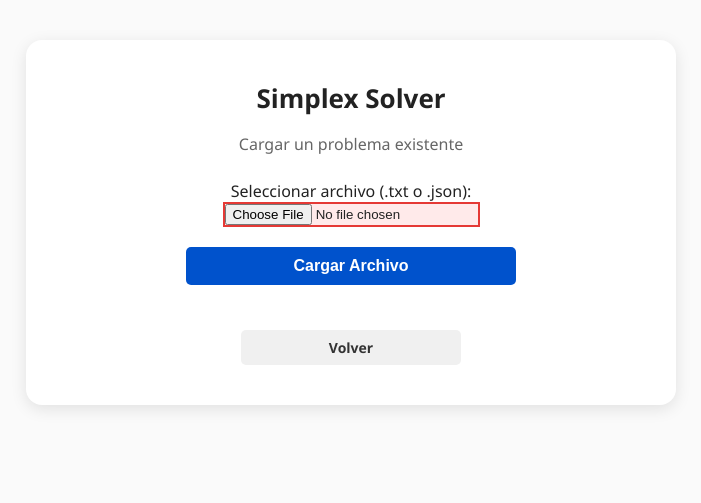
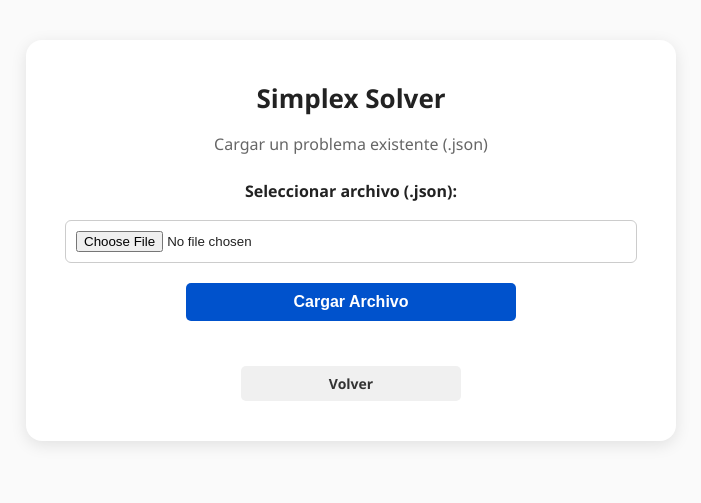
Before and after one commit to the-utn-team/simplex-solver, a Flask app: page /load in a window 1280 px wide. Shown: the top 503 px of the page, without its empty margins (289-990 px from the left). Run offline with Flask 3, Linux system fonts and the light colour scheme.

Commit message:
Correción de la funcionalidad de cargar problema desde archivo

```diff
--- a/app/controllers/ui_controller.py
+++ b/app/controllers/ui_controller.py
@@ -6,7 +6,6 @@ Define un conjunto de rutas relacionadas con la interfaz del usuario.
 from flask import Blueprint, render_template, request, redirect, url_for, flash, json, jsonify
 from app.controllers.solver_controller import SolverController
 from app.services import StorageService
-import os
 
 
 ui_bp = Blueprint('ui', __name__)
@@ -70,27 +69,89 @@ def new_problem():
     return render_template("new_problem.html")
 
 
-@ui_bp.route('/load')
+@ui_bp.route('/load', methods=['GET', 'POST'])
 def load_problem():
     """
-    Vista para cargar un problema desde un archivo (.txt o .json).
+    Permite subir un archivo .json (formato exportado por la app).
+    Al enviar el archivo, valida JSON, guarda el problema y muestra la vista previa.
     """
-    if request.method == "POST":
-        file = request.files.get("problem_file")
-
+    if request.method == 'POST':
+        file = request.files.get('problem_file')
         if not file:
             flash("Selecciona un archivo antes de continuar.", "error")
             return redirect(url_for("ui.load_problem"))
 
-        # Guardar archivo en carpeta 'uploads'
-        os.makedirs("uploads", exist_ok=True)
-        filepath = os.path.join("uploads", file.filename)
-        file.save(filepath)
+        # Intentar parsear el JSON del archivo subido
+        try:
+            content = json.load(file)
+        except Exception as e:
+            flash(f"Archivo JSON inválido: {e}", "error")
+            return redirect(url_for("ui.load_problem"))
 
-        flash(f"Archivo '{file.filename}' cargado correctamente.", "success")
-        return redirect(url_for("ui.index"))
+        # Esperamos exactamente el formato exportado por la app:
+        # { "problema_definicion": { ... } }
+        problem = content.get("problema_definicion")
+        if not problem:
+            flash("El archivo no contiene 'problema_definicion'. Asegurate de subir el JSON exportado por la aplicación.", "error")
+            return redirect(url_for("ui.load_problem"))
 
+        # Validar el contenido del JSON
+        ok, msg = validate_problem_structure(problem)
+        if not ok:
+            flash(msg, "error")
+            return redirect(url_for("ui.load_problem"))
+
+        storage.save_problem({"problema_definicion": problem})
+        return render_template("preview.html", problem_data=problem)
+
+    # GET => mostrar formulario de carga
     return render_template("load_problem.html")
+
+def validate_problem_structure(problem: dict) -> tuple[bool, str]:
+    """
+    Valida que el JSON subido cumpla con la estructura mínima esperada.
+
+    Devuelve:
+        (True, "") si es válido
+        (False, "mensaje de error") si algo no coincide
+    """
+    if not isinstance(problem, dict):
+        return False, "El problema debe ser un objeto JSON."
+
+    fo = problem.get("funcion_objetivo")
+    if not fo:
+        return False, "Falta 'funcion_objetivo'."
+
+    if fo.get("type") not in ("maximize", "minimize"):
+        return False, "El tipo debe ser 'maximize' o 'minimize'."
+
+    coef = fo.get("coefficients")
+    if not isinstance(coef, dict) or not coef:
+        return False, "Los coeficientes de la función objetivo deben ser un objeto no vacío."
+
+    if not all(isinstance(v, (int, float)) for v in coef.values()):
+        return False, "Todos los coeficientes de la función objetivo deben ser numéricos."
+
+    restricciones = problem.get("restricciones")
+    if not isinstance(restricciones, list) or not restricciones:
+        return False, "Debe existir una lista de restricciones."
+
+    for r in restricciones:
+        if r.get("operator") not in ("<=", ">=", "="):
+            return False, "Cada restricción debe tener operator '<=', '>=' o '='."
+
+        if not isinstance(r.get("rhs"), (int, float)):
+            return False, "Cada restricción debe tener un RHS numérico."
+
+        coefs_r = r.get("coefficients")
+        if not isinstance(coefs_r, dict) or not coefs_r:
+            return False, "Cada restricción debe tener coeficientes."
+
+        if not all(isinstance(v, (int, float)) for v in coefs_r.values()):
+            return False, "Los coeficientes de cada restricción deben ser numéricos."
+
+    return True, ""
+
 
 
 @ui_bp.route('/preview', methods=['POST'])
@@ -108,9 +169,7 @@ def preview_problem():
     "restricciones": json.loads(request.form.get("restricciones", "[]"))
     }
 
-
         # Guardar el problema en JSON para el solver
-        storage = StorageService()
         storage.save_problem({"problema_definicion": problem_data})
 
         return render_template("preview.html", problem_data=problem_data)
@@ -137,7 +196,6 @@ def solve_problem():
         solver.run()  # Internamente carga los JSON guardados
 
         # Cargar el reporte final generado
-        storage = StorageService()
         solution_report = storage.load_solution()
 
         if not solution_report:
--- a/static/style.css
+++ b/static/style.css
@@ -216,6 +216,23 @@ input:valid {
     font-size: 16px; /* opcional: tamaño más cómodo de leer */
 }
 
+input[type="file"] {
+    padding: 10px;
+    border-radius: 6px;
+    border: 1px solid #ccc;
+    background-color: #fff;
+    cursor: pointer;
+    width: 100%;
+    margin-top: 10px;
+}
+
+.form-load label {
+    font-weight: 600;
+    margin-bottom: 8px;
+    display: block;
+    text-align: center;
+}
+
 
 /* ---------------------------------------------- */
 /* --- INICIO: ESTILOS MODIFICADOS PARA GILP --- */
--- a/templates/load_problem.html
+++ b/templates/load_problem.html
@@ -5,11 +5,14 @@
     <title>Cargar Problema - Simplex Solver</title>
     <link rel="stylesheet" href="{{ url_for('static', filename='style.css') }}">
 </head>
+
 <body>
     <div class="container">
+
         <h1>Simplex Solver</h1>
-        <p class="subtitle">Cargar un problema existente</p>
+        <p class="subtitle">Cargar un problema existente (.json)</p>
 
+        {# Mensajes flash #}
         {% with messages = get_flashed_messages(with_categories=true) %}
             {% if messages %}
                 <ul class="messages">
@@ -21,8 +24,15 @@
         {% endwith %}
 
         <form method="POST" enctype="multipart/form-data" class="form-load">
-            <label for="problem_file">Seleccionar archivo (.txt o .json):</label>
-            <input type="file" id="problem_file" name="problem_file" accept=".txt,.json" required>
+
+            <label for="problem_file">Seleccionar archivo (.json):</label>
+            <input
+                type="file"
+                id="problem_file"
+                name="problem_file"
+                accept=".json"
+                required
+            >
 
             <button type="submit" class="btn-submit">Cargar Archivo</button>
         </form>
@@ -30,6 +40,7 @@
         <div class="button-container">
             <a href="{{ url_for('ui.index') }}" class="btn-secondary">Volver</a>
         </div>
+
     </div>
 </body>
 </html>
```
